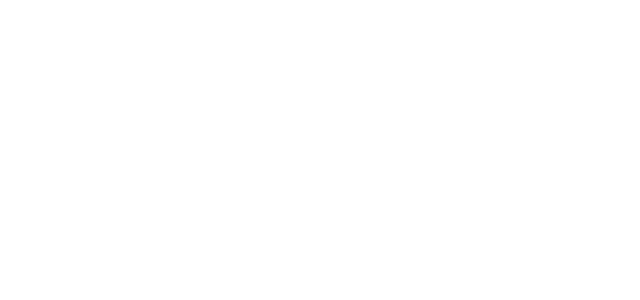
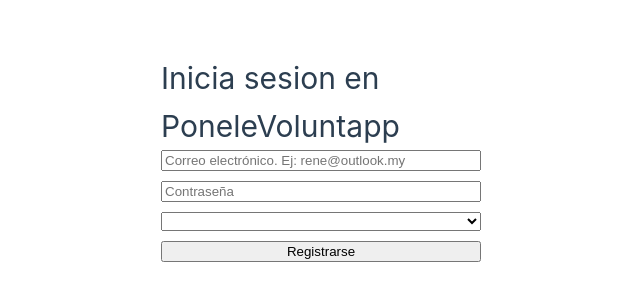
Before and after one commit to kappita/lab-tbd, a Vue app in the folder frontend/: page /login in a window 1280 px wide. Before the commit this address had no page. Shown: the part 186-486 px from the top of the page, without its empty margins (319-959 px from the left). Built offline with nearby package versions, Linux system fonts and the light colour scheme.

Commit message:
feat: se agrega vista de login para voluntarios e instituciones

```diff
--- a/frontend/src/router/index.js
+++ b/frontend/src/router/index.js
@@ -3,6 +3,7 @@
 import Registro from '@/views/Registro.vue'
 import Emergencias from '@/views/Emergencias.vue'
 import Postulacion from '@/views/Postulacion.vue'
+import Login from '@/views/Login.vue'
 
 const router = createRouter({
   history: createWebHistory(import.meta.env.BASE_URL),
@@ -34,6 +35,11 @@
       path: '/postulaciones',
       name: 'postulaciones',
       component: Postulacion
+    },
+    {
+      path: '/login',
+      name: 'Login',
+      component: Login
     }
   ]
 })
--- /dev/null
+++ b/frontend/src/views/Login.vue
@@ -0,0 +1,99 @@
+<script setup>
+  import axios from 'axios';
+  import { ref } from 'vue';
+
+  const usertype = ref(0)
+  const email = ref("")
+  const password = ref("")
+
+  const sendForm = () => {
+    if (usertype.value === 0) {
+      window.alert("Debe escoger un tipo de usuario")
+      return
+    }
+
+    if (email.value === "") {
+      window.alert("Debe ingresar un correo electronico")
+      return
+    }
+
+    if (password.value === "") {
+      window.alert("Debe ingresar una contraseña")
+      return
+    }
+
+
+
+
+    const body = {
+      email: email.value,
+      password: password.value
+    }
+    if (usertype.value === 1) {
+      axios.post("localhost:8080/voluntario/login", body).then(e=> console.log(e.data))
+    }
+    if (usertype.value === 2) {
+      axios.post("localhost:8080/institucion/login", body).then(e => console.log(e.data))
+    }
+  }
+
+</script>
+
+
+<template>
+  <main>
+    <div class="content">
+      <h1>
+        Inicia sesion en PoneleVoluntapp
+      </h1>
+
+      <div class="form">
+        <input placeholder="Correo electrónico. Ej: rene@outlook.my" type="text" name="email" id="" v-model="email">
+        <input placeholder="Contraseña" type="text" name="password" id="" v-model="password">
+        <select class="tipo-user" v-model="usertype" >
+          <option disabled value="" selected >Selecciona el tipo de usuario</option>
+          <option :value="1">Voluntario</option>
+          <option :value="2">Institución</option>
+        </select>
+        <button @click="sendForm()">
+          Registrarse
+        </button>
+      </div>
+    </div>
+
+  </main>
+
+
+</template>
+
+<style scoped>
+
+main {
+  display: flex;
+  height: 100vh;
+  width: 100vw;
+  align-items: center;
+  justify-content: center;
+
+}
+
+.content {
+  width: 25%;
+  height: 40%;
+}
+
+.form {
+  height: 100%;
+  width: 100%;
+  display: flex;
+  flex-direction: column;
+}
+
+input {
+  margin-bottom: 10px;
+}
+
+select {
+  margin-bottom: 10px;
+}
+</style>
```
